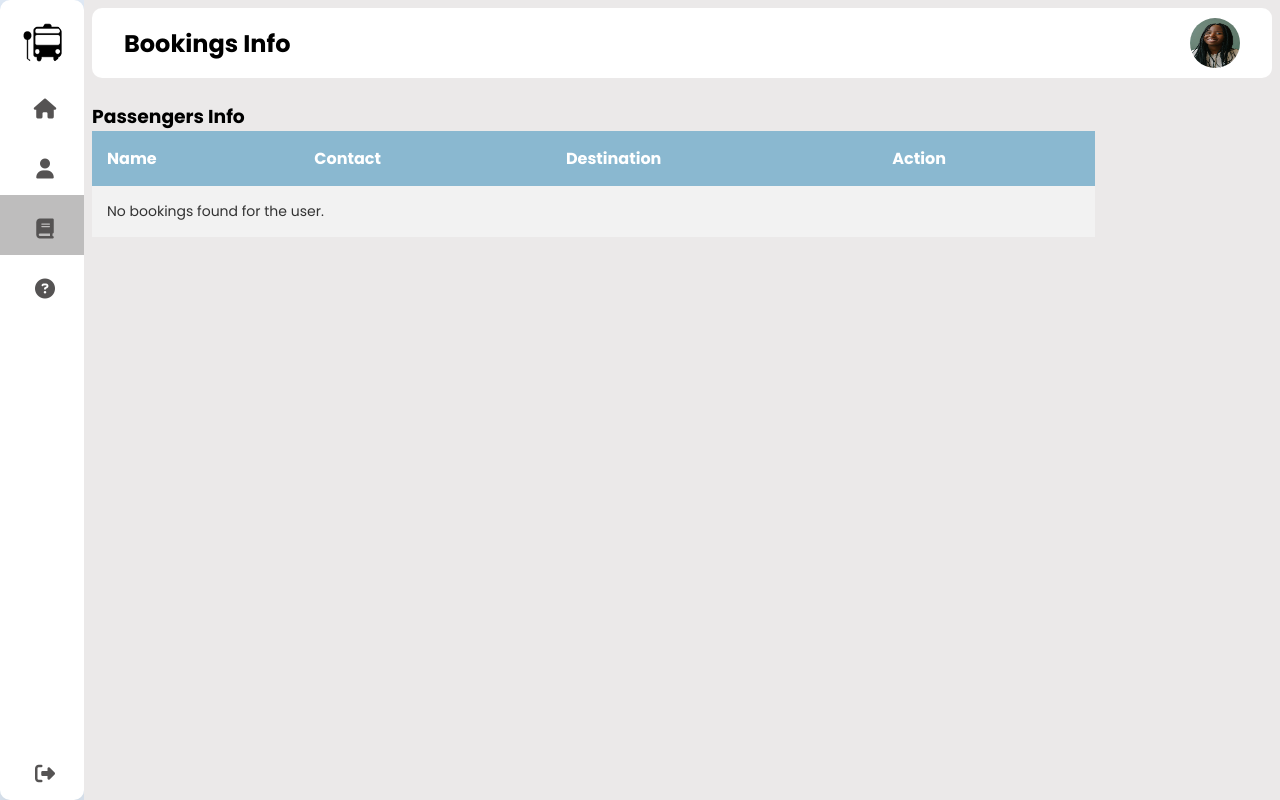
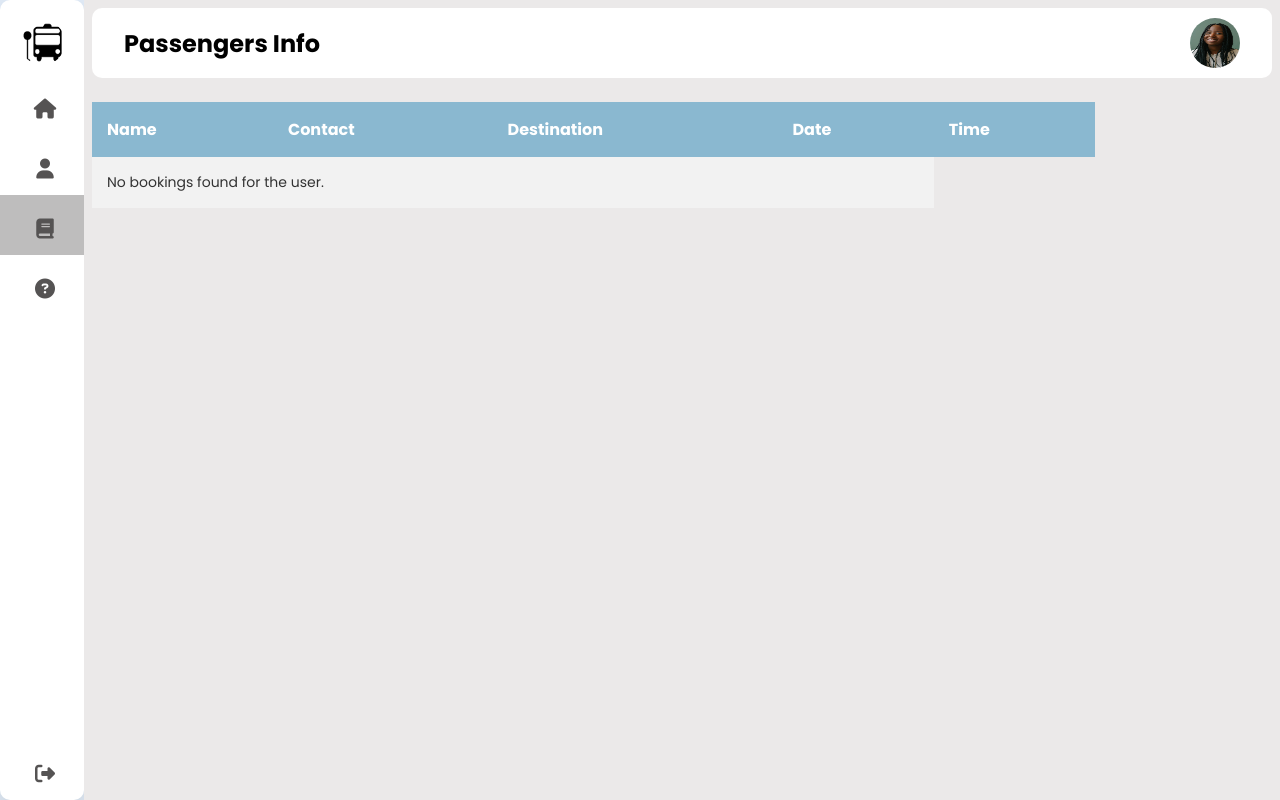
Before and after one commit to akwelemc/WebTechies, a PHP site: page /admin/bookinginfo.php in a window 1280 px wide. Run offline with PHP 8.4, Linux system fonts and the light colour scheme; the visitor is signed in with stand-in values (Sample User, id 1); data comes from the database, SQL or seed files in the repository; some libraries are stand-ins or nearby versions.

Commit message:
Chaged the title for the passenger info page for admin and displayed date and time

```diff
--- a/action/getbookingInfo_action.php
+++ b/action/getbookingInfo_action.php
@@ -17,8 +17,9 @@ $sql = "SELECT Bookings.bookingId, Bus.bid, TimeSlots.time, Bookings.date_booked
         JOIN TimeSlots ON TimeSlots.slotID = Bookings.time_slotID
         JOIN BusStop ON BusStop.bsid = Bookings.busStopID
         JOIN Bus ON Bus.bid = Bookings.bid
+        JOIN Driver On Driver.bid = Bookings.bid
         JOIN People ON People.pid = Bookings.pid
-        WHERE Bookings.pid = $userID";
+        WHERE Driver.pid = $userID";
 
 $results = $conn->query($sql);
 
@@ -34,9 +35,8 @@ if ($results === false) {
             echo '<td>' . $row['fullName'] . '</td>';
             echo '<td>' . $row['telnumber'] . '</td>';
             echo '<td>' . $row['stopName'] . '</td>';
-            echo '<td>';
-
-            echo '</td>';
+            echo '<td>' . $row['date_booked'] . '</td>';
+            echo '<td>'. $row['time'].'</td>';
             echo '</tr>';
         }
     } else {
--- a/admin/AdminProfile.php
+++ b/admin/AdminProfile.php
@@ -55,7 +55,7 @@
             <div class="firstbar">
                 <div class="head-title">
 
-                    <h2>Profile</h2>
+                    <h2>Admin Profile</h2>
                 </div>
                 <div class="user">
                     <!-- <div class="search-box">
@@ -68,7 +68,6 @@
 
             <div id="profile-page">
                 <div class="profile-header">
-                    <h1>Admin Profile</h1>
                 </div>
                 <div class="profile-info">
                     <img src="../images/profile.jpg" alt="Profile Picture">
--- a/admin/Bookinginfo.php
+++ b/admin/Bookinginfo.php
@@ -56,7 +56,7 @@
             <div class="firstbar">
                 <div class="head-title">
 
-                    <h2>Bookings Info</h2>
+                    <h2>Passengers Info</h2>
                 </div>
                 <div class="user">
                     <!-- <div class="search-box">
@@ -69,14 +69,14 @@
 
 
             <div class="table-container" style="width: 85%;">
-                <div><h3>Passengers Info</h3></div>
                 <table>
                     <thead>
                         <tr>
                             <th>Name</th>
                             <th>Contact</th>
                             <th>Destination</th>
-                            <th>Action</th>
+                            <th>Date</th>
+                            <th>Time</th>
                         </tr>
                     </thead>
                     <tbody>
```
Also changed, not shown: action/booking_action.php (+9 -0 lines).
